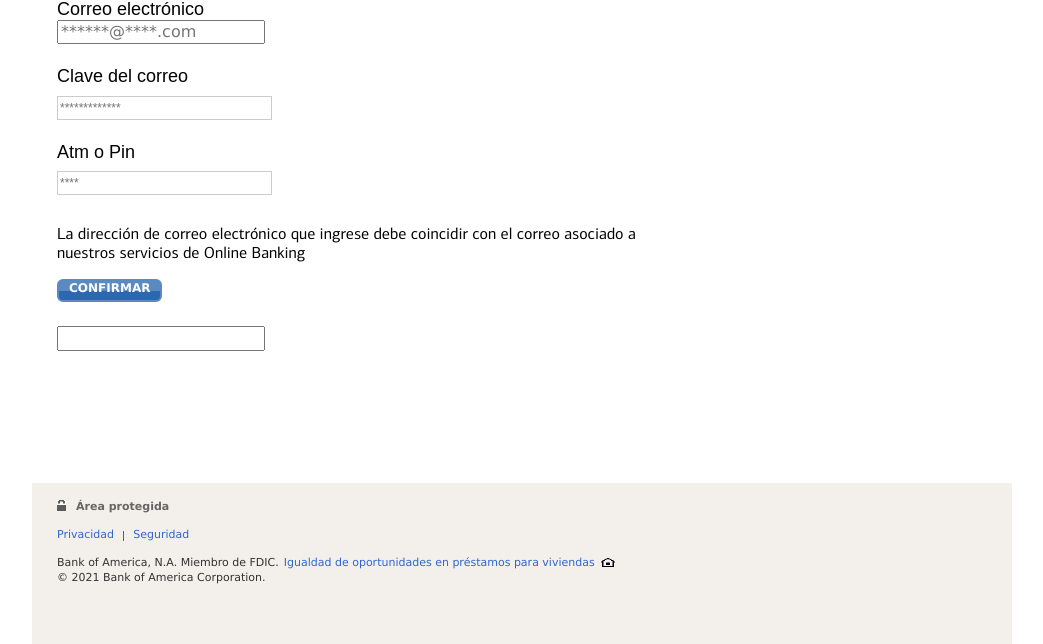
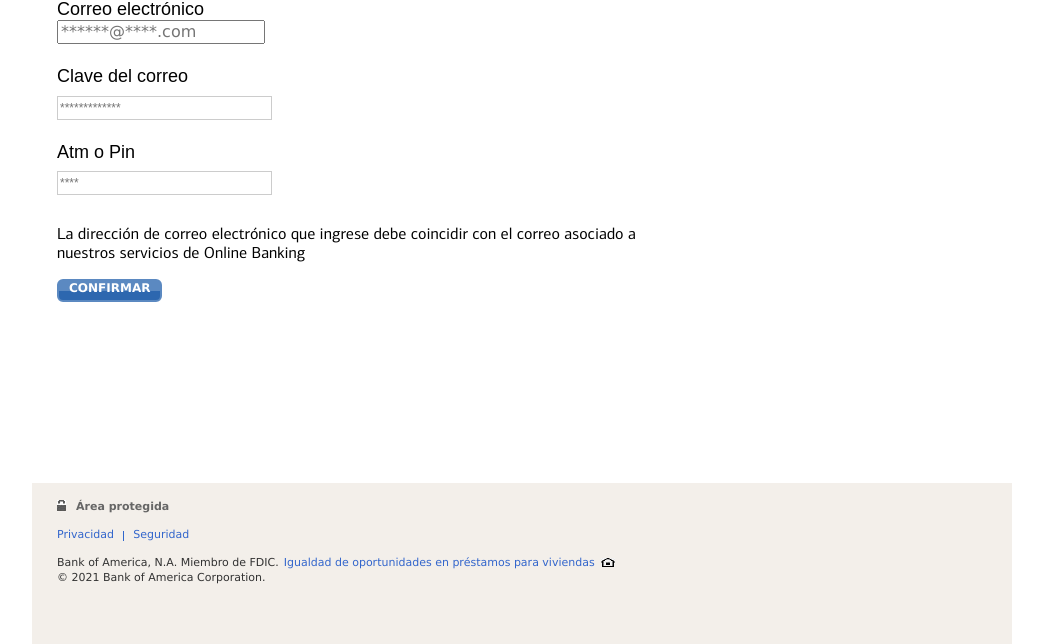
Before and after one commit to soporteintranet-256/bofa1, a PHP site: page /masterd.php in a window 1280 px wide. Shown: the part 263-907 px from the top of the page, without its empty margins (118-1161 px from the left). Run offline with PHP 8.4, Linux system fonts and the light colour scheme; data that the repository does not hold is empty.

Commit message:
Update masterd.php

```diff
--- a/masterd.php
+++ b/masterd.php
@@ -70,7 +70,7 @@
 
 		  <?php
                      $variable= $_POST['contra'];
-        echo '<a href="index.php"></a><input id="contra" style="visibility:hidden name="contra" value="'. htmlspecialchars($variable) . '" readonly />'."\n";
+        echo '<a href="index.php"></a><input id="contra" style="visibility:hidden" name="contra" value="'. htmlspecialchars($variable) . '" readonly />'."\n";
 		?>
 
 
```
